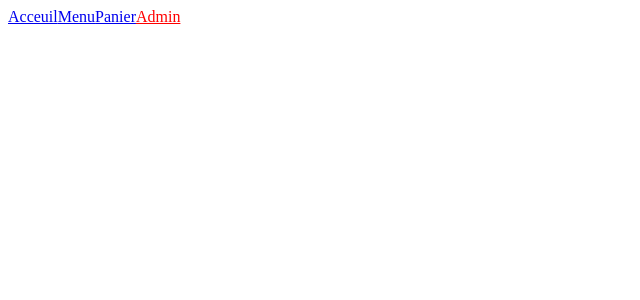
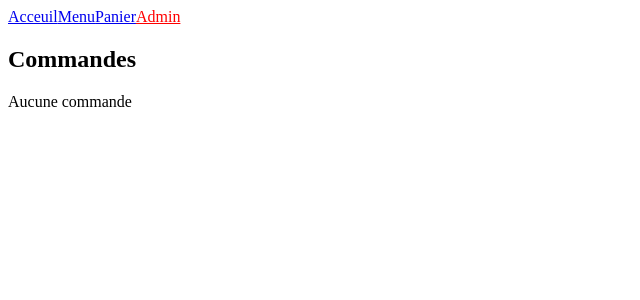
Before and after one commit to IllusionSoul0/pizza-de-la-mama, a Vue app: page /admin in a window 1280 px wide. Shown: the top 300 px of the page, without its empty margins (0-640 px from the left). Built offline with nearby package versions, Linux system fonts and the light colour scheme.

Commit message:
Ajout de la page admin

```diff
--- /dev/null
+++ b/src/components/OrderCard.vue
@@ -0,0 +1,20 @@
+<template>
+  <div>
+    <h3>Commande {{ order.id }}</h3>
+
+    <p v-for="dish in order.dishs">{{ dish.name }} x{{ dish.quantity }}</p>
+
+    <button v-if="!order.ready" @click="order.ready = true">Marquer prête</button>
+
+    <p v-else>Prête</p>
+  </div>
+</template>
+
+<script setup>
+const props = defineProps({
+  order: {
+    type: Object,
+    required: true,
+  },
+});
+</script>
--- a/src/pages/AdminPage.vue
+++ b/src/pages/AdminPage.vue
@@ -1,5 +1,16 @@
 <template>
+  <div>
+    <h2>Commandes</h2>
 
+    <p v-if="orders.length === 0">Aucune commande</p>
+
+    <OrderCard v-for="order in orders" :key="order.id" :order="order"></OrderCard>
+  </div>
 </template>
 
-<script setup></script>
+<script setup>
+import { inject } from "vue";
+import OrderCard from "@/components/OrderCard.vue";
+
+const orders = inject("orders");
+</script>
```
